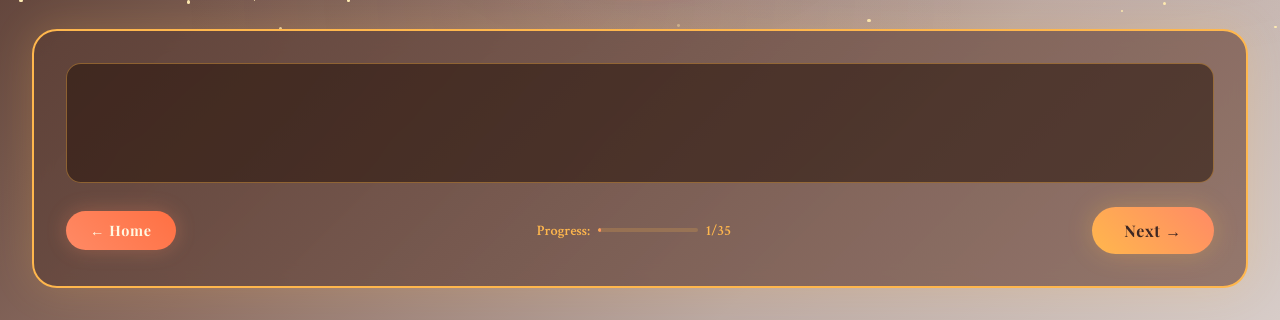
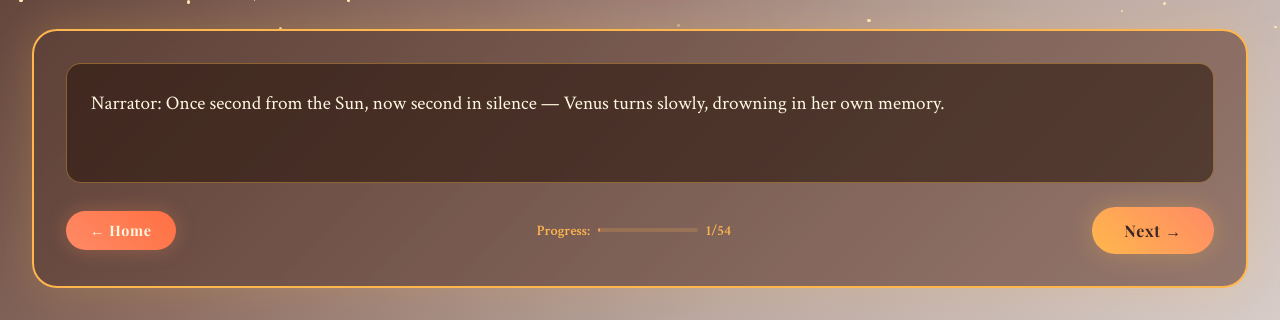
Before and after one commit to zGamingTechz/The-Planet-Story, a Flask app: page /venus in a window 1280 px wide. Shown: the part 642-962 px from the top of the page. Run offline with Flask 3, Linux system fonts and the light colour scheme.

Commit message:
Completed venus's story (narration)

```diff
--- a/app.py
+++ b/app.py
@@ -475,7 +475,73 @@ def uranus_story():
 
 @app.route("/venus", methods=["GET", "POST"])
 def venus_story():
-    return render_template("venus.html")
+    story = [
+        "Narrator: Once second from the Sun, now second in silence — Venus turns slowly, drowning in her own memory.",
+        "Mars: You always look so calm… like nothing can touch you.",
+        "Mercury: Yeah. Untouchable. Bright. Like the queen of the sky.",
+        "Earth: They call you my sister. We were born alike.",
+        "Venus: (softly) And yet we became strangers.",
+        "Jupiter: You shine so brightly. But you never say much.",
+        "Venus: Because brightness hides things. Like pain. Like memory.",
+        "Saturn: Memory?",
+        "Venus: I remember oceans. Rivers. Skies that once opened instead of choking.",
+        "Neptune: Wait… you had water?",
+        "Venus: I did. Long ago. I felt rain on stone. I knew softness.",
+        "Earth: You never told me that...",
+        "Venus: What was the point? You still have it. I only have steam.",
+        "Mars: (quietly) I lost my rivers too… but I dried out slowly.",
+        "Venus: I boiled. One day I was blue. Then the heat came. The clouds sealed. And it never stopped.",
+        "Mercury: What caused it?",
+        "Venus: Myself. I couldn’t hold the balance. I let the heat in... and never let it leave.",
+        "Saturn: That’s not your fault. Planets shift. Stars burn.",
+        "Venus: No. I let it build. And the pressure crushed everything. Including the chance to begin again.",
+        "Earth: (softly) That’s why your clouds are so thick...",
+        "Venus: They trap it. All of it. The fire. The guilt. The weight.",
+        "Neptune: But you still glow. Still reflect the light.",
+        "Venus: Because I have to. If I showed what’s underneath… no one would come close.",
+        "Jupiter: You think we wouldn’t understand?",
+        "Venus: I think you’d pity me. That’s worse.",
+        "Mars: We don’t pity you, Venus. We *feel* you.",
+        "Mercury: You were the first to burn. You carry what we fear most.",
+        "Earth: I see parts of myself in you. That terrifies me.",
+        "Venus: I see what I could’ve been in you. That breaks me.",
+        "Uranus: You didn’t fail, Venus. You changed.",
+        "Venus: I still hear the water. In dreams. I wake to ash.",
+        "Saturn: Maybe you lost the ocean. But you kept the memory. That matters.",
+        "Venus: Does it? Memory can't cool fire. It just burns quieter.",
+        "Mars: But it teaches us. You teach us.",
+        "Venus: Then learn fast… before your skies turn heavy and your hope evaporates.",
+        "Earth: I won’t forget. I promise.",
+        "Venus: I envy you, Earth. Not because you're perfect — but because you're not me.",
+        "Jupiter: We call you beauty. But we forgot the cost of it.",
+        "Venus: My beauty was my silence. My silence was my punishment.",
+        "Neptune: You didn't dry up…",
+        "Venus: I drowned in heat.",
+        "Narrator: The planets fall still. Their words fading into the clouded quiet of Venus’s truth.",
+        "Narrator: They saw a glow. She carried a furnace.",
+        "Narrator: They saw grace. She carried grief.",
+        "Earth: You're not alone anymore. If nothing else… you’re heard.",
+        "Venus: Hearing is the first mercy I’ve had in centuries.",
+        "Narrator: She turns slowly, still burning beneath, but with less silence now.",
+        "Narrator: Venus — the planet that almost lived, now teaches by remembrance.",
+        "Narrator: And though she can’t cool her past, she may help others save their future.",
+
+        "Narrator: Venus likely once had water — even oceans — before a runaway greenhouse effect took hold.",
+        "Narrator: Its thick CO₂ atmosphere traps immense heat, reaching temperatures over 475°C — hotter than Mercury.",
+        "Narrator: The clouds that cover Venus are made of sulfuric acid, reflecting sunlight but sealing in heat.",
+        "Narrator: Surface pressure is over 90 times Earth’s — enough to crush most probes within hours.",
+        "Narrator: Venus spins slowly and backward — one day on Venus lasts longer than its year."
+    ]
+
+    if request.method == "POST":
+        data = request.get_json()
+        story_part = data.get("story_part")
+
+        return jsonify({
+            "text": story[story_part]
+        })
+
+    return render_template("venus.html", story = story[0])
 
 
 if __name__ == "__main__":
--- a/templates/venus.html
+++ b/templates/venus.html
@@ -521,7 +521,7 @@
 
         // Story management
         let currentStoryPart = 1;
-        let totalParts = 35;
+        let totalParts = 54;
         let isTyping = false;
 
         // Typing animation function
```
